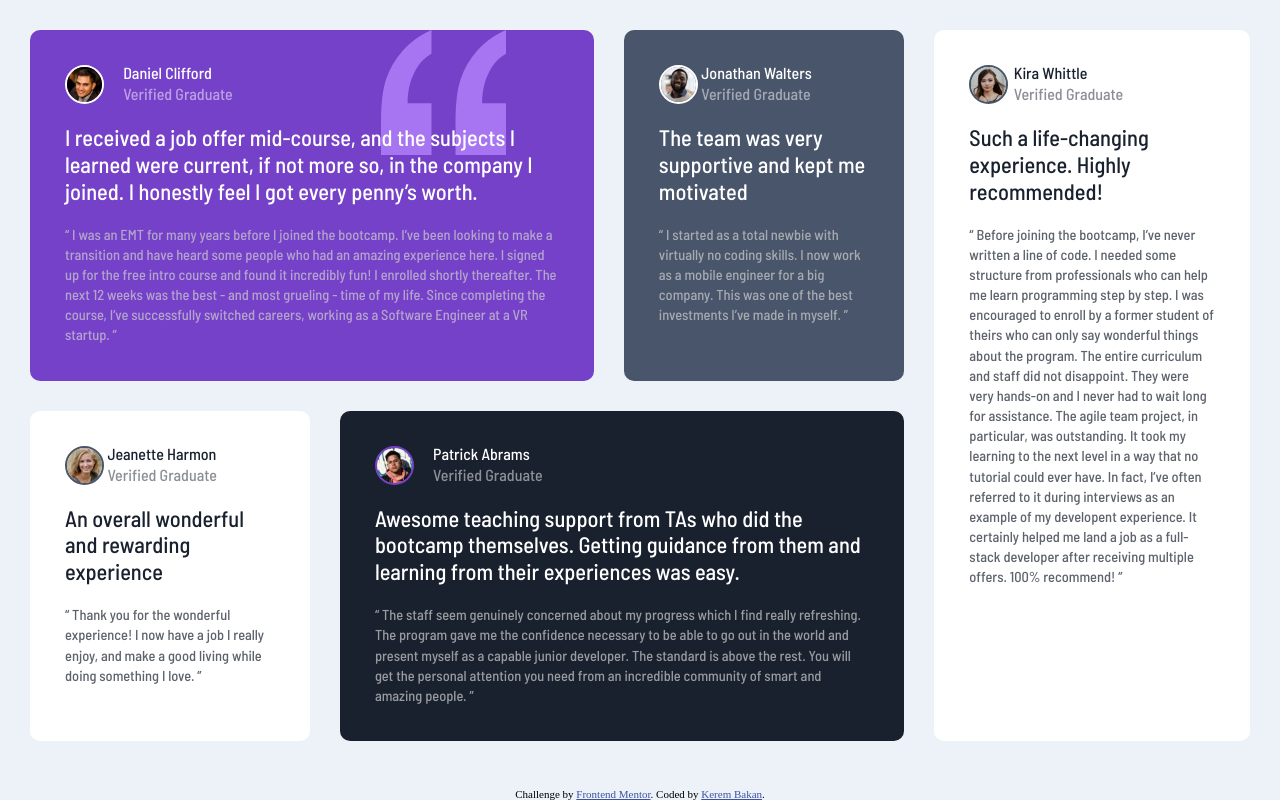
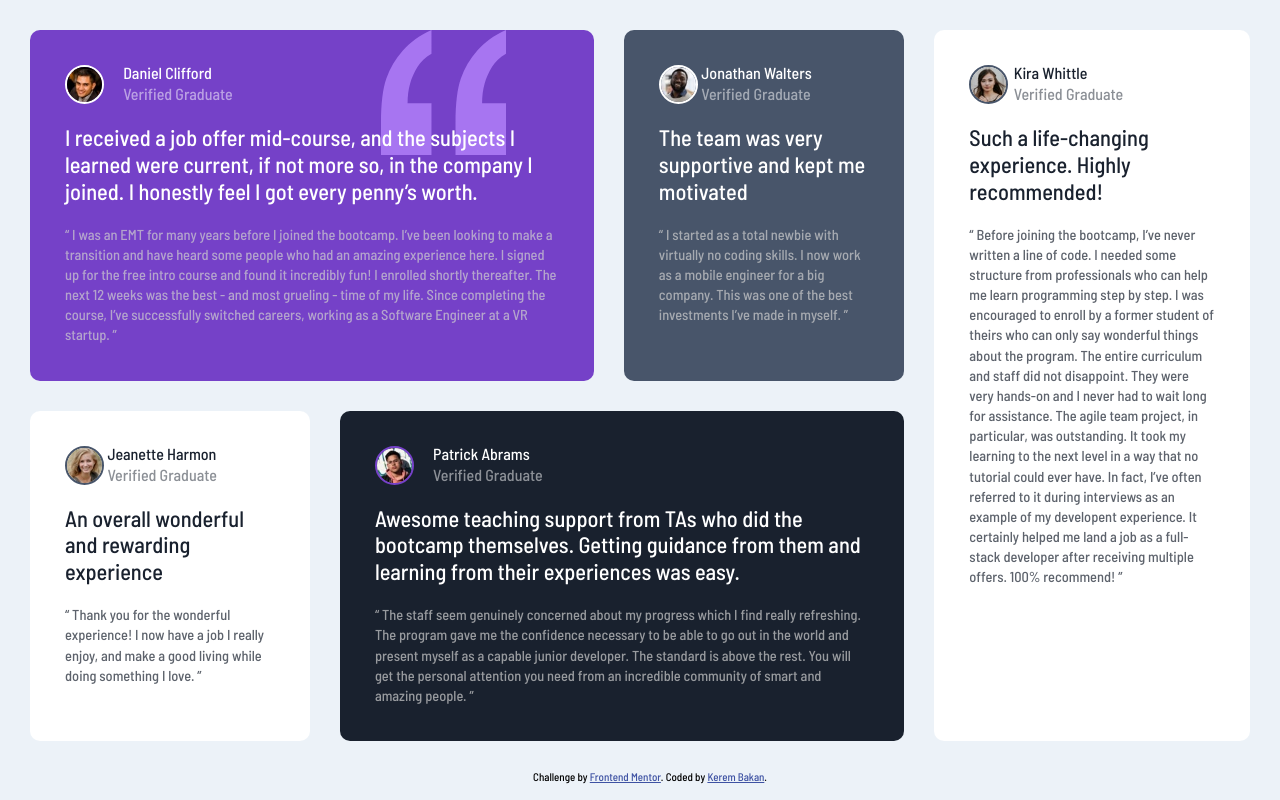
Before and after one commit to KeremBakan/Frontend-Mentor---Testimonials-grid-section-solution, a plain HTML site: page index.html in a window 1280 px wide. Drawn offline with Linux system fonts and the light colour scheme; files whose address does not match are found by name.

Commit message:
Update style.css

```diff
--- a/css/style.css
+++ b/css/style.css
@@ -16,7 +16,6 @@ body {
   background: var(--light-grayish-blue);
   padding-left: 30px;
   padding-right: 30px;
-  padding-bottom: 30px;
   font-size: 13px;
 }
 
@@ -121,11 +120,14 @@ body {
 }
 
 footer {
-  position: fixed;
+  font-family: "Barlow Semi Condensed", sans-serif;
+  position: relative;
   left: 0;
   bottom: 0;
   width: 100%;
   text-align: center;
+  padding: 10px;
+  padding-top: 30px;
 }
 
 @media screen and (max-width: 800px) {
```
